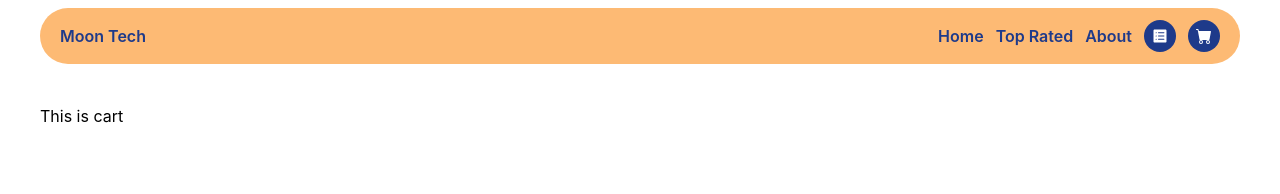
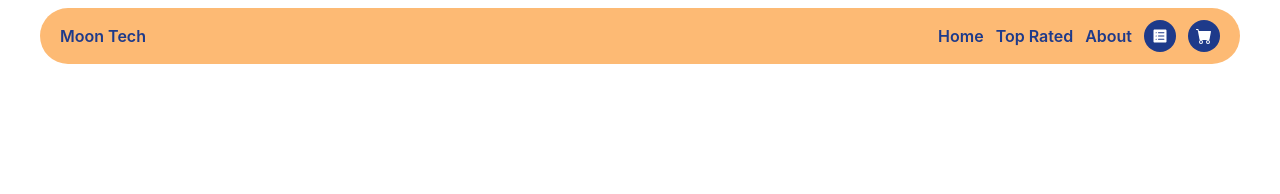
Before and after one commit to mazhars-git/redux-starter-app, a React (Create React App) app: page /cart in a window 1280 px wide. Shown: the top 194 px of the page. Built offline with nearby package versions, Linux system fonts and the light colour scheme.

Commit message:
pd added to cart

```diff
--- a/src/pages/Cart.js
+++ b/src/pages/Cart.js
@@ -1,9 +1,14 @@
 import React from "react";
+import { useSelector } from "react-redux";
+import ProductCard from "../components/ProductCard";
 
 const Cart = () => {
+  const cart = useSelector((state) => state.cart);
   return (
     <div className='grid grid-cols-1 md:grid-cols-2 lg:grid-cols-4 max-w-7xl gap-14 mx-auto my-10'>
-      <h1>This is cart</h1>
+      {
+        cart.map((product) => (<ProductCard product={product} />))
+      }
     </div>
   );
 };
```
